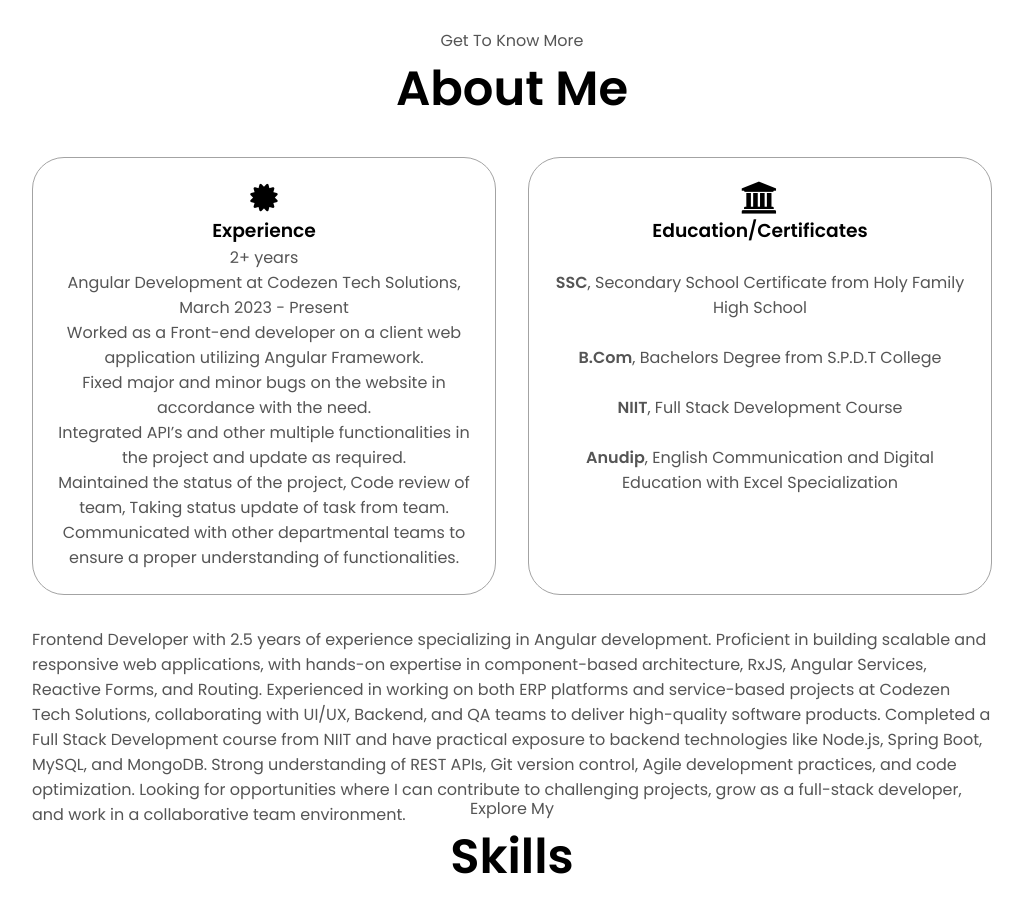
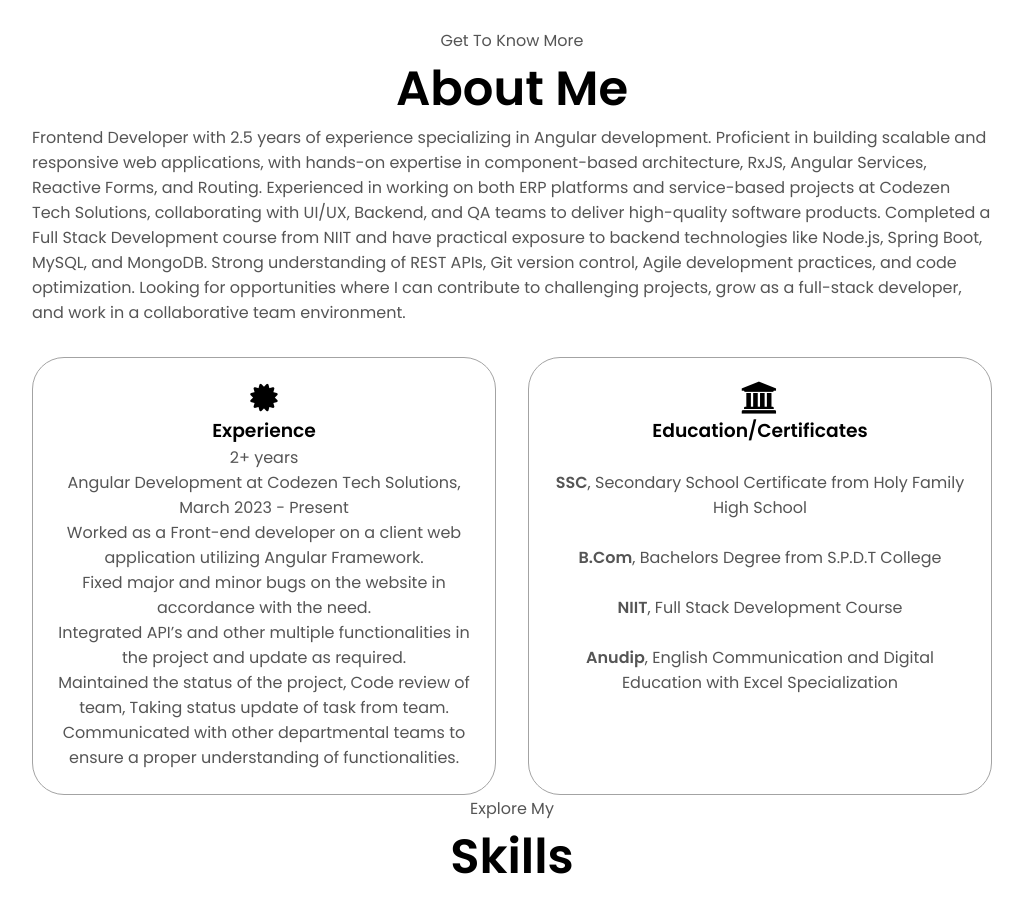
Before and after one commit to Aster696/Portfolio-new, an Angular app: page /home in a window 1280 px wide. Shown: the part 900-1823 px from the top of the page, without its empty margins (128-1151 px from the left). Built offline with nearby package versions, Linux system fonts and the light colour scheme.

Commit message:
03-07-25

```diff
--- a/src/app/home/home.component.html
+++ b/src/app/home/home.component.html
@@ -59,6 +59,11 @@
     <h1 class="title">About Me</h1>
     <div class="section-container">
         <div class="about-details-container">
+            <div class="text-container">
+                <p>
+                    Frontend Developer with 2.5 years of experience specializing in Angular development. Proficient in building scalable and responsive web applications, with hands-on expertise in component-based architecture, RxJS, Angular Services, Reactive Forms, and Routing. Experienced in working on both ERP platforms and service-based projects at Codezen Tech Solutions, collaborating with UI/UX, Backend, and QA teams to deliver high-quality software products. Completed a Full Stack Development course from NIIT and have practical exposure to backend technologies like Node.js, Spring Boot, MySQL, and MongoDB. Strong understanding of REST APIs, Git version control, Agile development practices, and code optimization. Looking for opportunities where I can contribute to challenging projects, grow as a full-stack developer, and work in a collaborative team environment.
+                </p>
+            </div>
             <div class="about-containers">
                 <div class="details-container">
                     <i class="fa fa-certificate icon"></i>
@@ -104,11 +109,6 @@
                         <strong>Anudip</strong>, English Communication and Digital Education with Excel Specialization
                     </p>
                 </div>
-            </div>
-            <div class="text-container">
-                <p>
-                    Frontend Developer with 2.5 years of experience specializing in Angular development. Proficient in building scalable and responsive web applications, with hands-on expertise in component-based architecture, RxJS, Angular Services, Reactive Forms, and Routing. Experienced in working on both ERP platforms and service-based projects at Codezen Tech Solutions, collaborating with UI/UX, Backend, and QA teams to deliver high-quality software products. Completed a Full Stack Development course from NIIT and have practical exposure to backend technologies like Node.js, Spring Boot, MySQL, and MongoDB. Strong understanding of REST APIs, Git version control, Agile development practices, and code optimization. Looking for opportunities where I can contribute to challenging projects, grow as a full-stack developer, and work in a collaborative team environment.
-                </p>
             </div>
         </div>
     </div>
```
